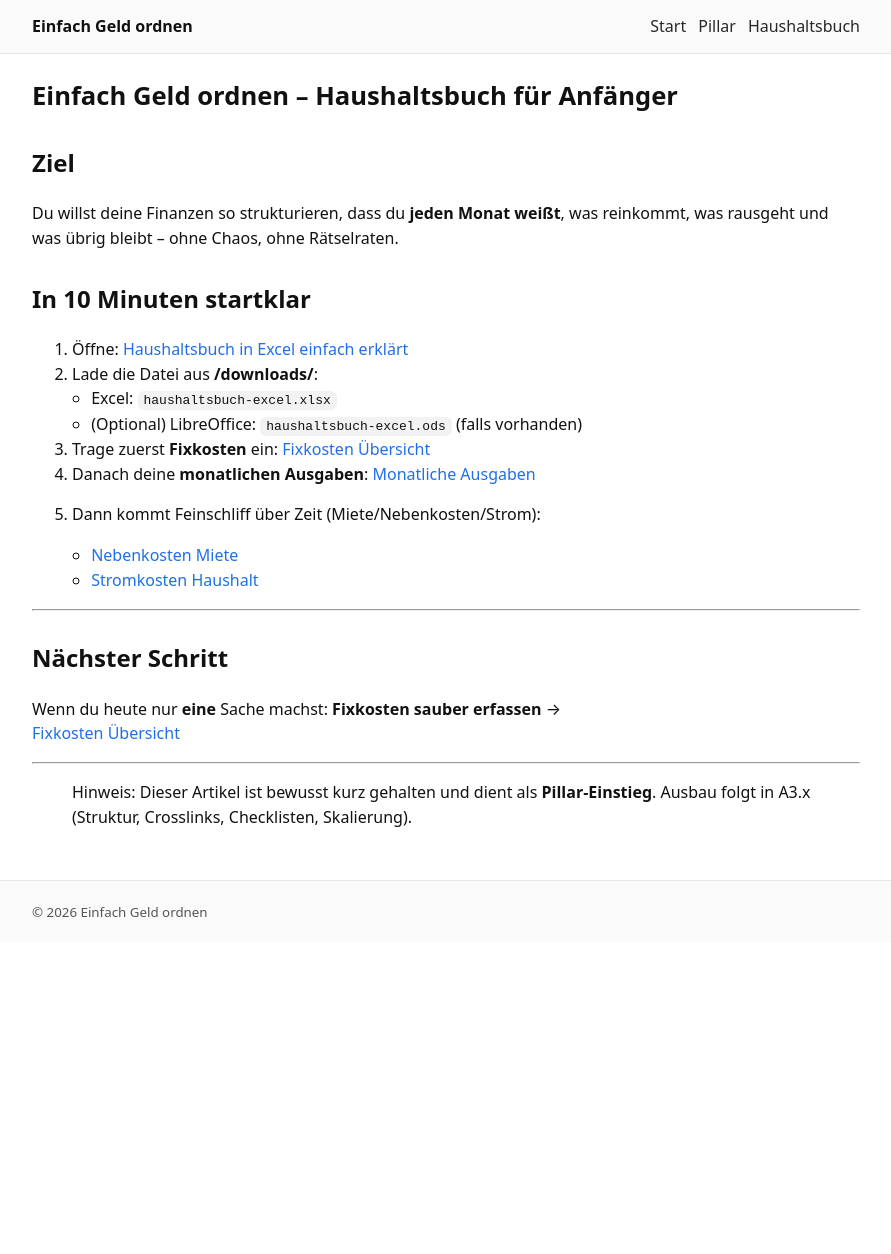
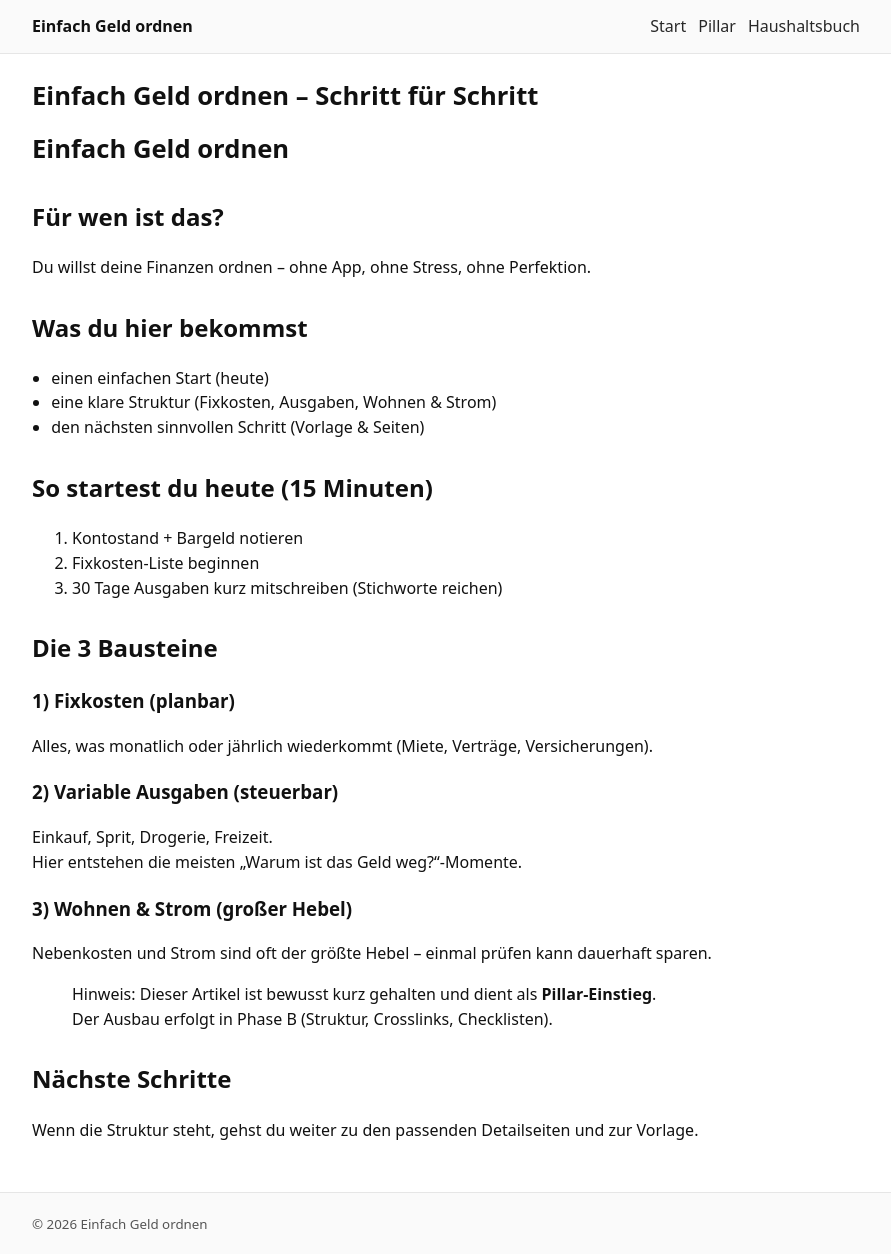
Before and after one commit to gluecklich-tools/einfach-geld-ordnen, a Jekyll site: the page built from pillar/04_Content_Finalpillareinfach-geld-ordnen.md, in a window 1280 px wide. Shown: the whole page, without its empty margins (194-1085 px from the left). Built offline with Jekyll 4.4.1, drawn with Linux system fonts in a browser that asks for light colours; before the commit the page ends 942 px from its top, so only the background shows below that.

```diff
--- a/pillar/04_Content_Finalpillareinfach-geld-ordnen.md
+++ b/pillar/04_Content_Finalpillareinfach-geld-ordnen.md
@@ -1,32 +1,38 @@
 ---
 layout: default
-title: "Einfach Geld ordnen – Haushaltsbuch für Anfänger"
-h1: "Einfach Geld ordnen – Haushaltsbuch für Anfänger"
-permalink: /pillar/einfach-geld-ordnen-haushaltsbuch.html
+title: "Einfach Geld ordnen – Schritt für Schritt"
+permalink: /pillar/einfach-geld-ordnen/
 ---
 
-## Ziel
-Du willst deine Finanzen so strukturieren, dass du **jeden Monat weißt**, was reinkommt, was rausgeht und was übrig bleibt – ohne Chaos, ohne Rätselraten.
+# Einfach Geld ordnen
 
-## In 10 Minuten startklar
-1. Öffne: [Haushaltsbuch in Excel einfach erklärt]({{ "/seiten/haushaltsbuch-excel.html" | relative_url }})
-2. Lade die Datei aus **/downloads/**:
-   - Excel: `haushaltsbuch-excel.xlsx`
-   - (Optional) LibreOffice: `haushaltsbuch-excel.ods` (falls vorhanden)
-3. Trage zuerst **Fixkosten** ein: [Fixkosten Übersicht]({{ "/seiten/fixkosten-uebersicht.html" | relative_url }})
-4. Danach deine **monatlichen Ausgaben**: [Monatliche Ausgaben]({{ "/seiten/monatliche-ausgaben.html" | relative_url }})
-5. Dann kommt Feinschliff über Zeit (Miete/Nebenkosten/Strom):
+## Für wen ist das?
+Du willst deine Finanzen ordnen – ohne App, ohne Stress, ohne Perfektion.
 
-   - [Nebenkosten Miete]({{ "/seiten/nebenkosten-miete.html" | relative_url }})
-   - [Stromkosten Haushalt]({{ "/seiten/stromkosten-haushalt.html" | relative_url }})
+## Was du hier bekommst
+- einen einfachen Start (heute)
+- eine klare Struktur (Fixkosten, Ausgaben, Wohnen & Strom)
+- den nächsten sinnvollen Schritt (Vorlage & Seiten)
 
----
+## So startest du heute (15 Minuten)
+1. Kontostand + Bargeld notieren
+2. Fixkosten-Liste beginnen
+3. 30 Tage Ausgaben kurz mitschreiben (Stichworte reichen)
 
-## Nächster Schritt
-Wenn du heute nur **eine** Sache machst: **Fixkosten sauber erfassen** →
-[Fixkosten Übersicht]({{ "/seiten/fixkosten-uebersicht.html" | relative_url }})
+## Die 3 Bausteine
 
----
+### 1) Fixkosten (planbar)
+Alles, was monatlich oder jährlich wiederkommt (Miete, Verträge, Versicherungen).
+
+### 2) Variable Ausgaben (steuerbar)
+Einkauf, Sprit, Drogerie, Freizeit.
+Hier entstehen die meisten „Warum ist das Geld weg?“-Momente.
+
+### 3) Wohnen & Strom (großer Hebel)
+Nebenkosten und Strom sind oft der größte Hebel – einmal prüfen kann dauerhaft sparen.
 
 > Hinweis: Dieser Artikel ist bewusst kurz gehalten und dient als **Pillar-Einstieg**.
-> Ausbau folgt in A3.x (Struktur, Crosslinks, Checklisten, Skalierung).
+> Der Ausbau erfolgt in Phase B (Struktur, Crosslinks, Checklisten).
+
+## Nächste Schritte
+Wenn die Struktur steht, gehst du weiter zu den passenden Detailseiten und zur Vorlage.
```
